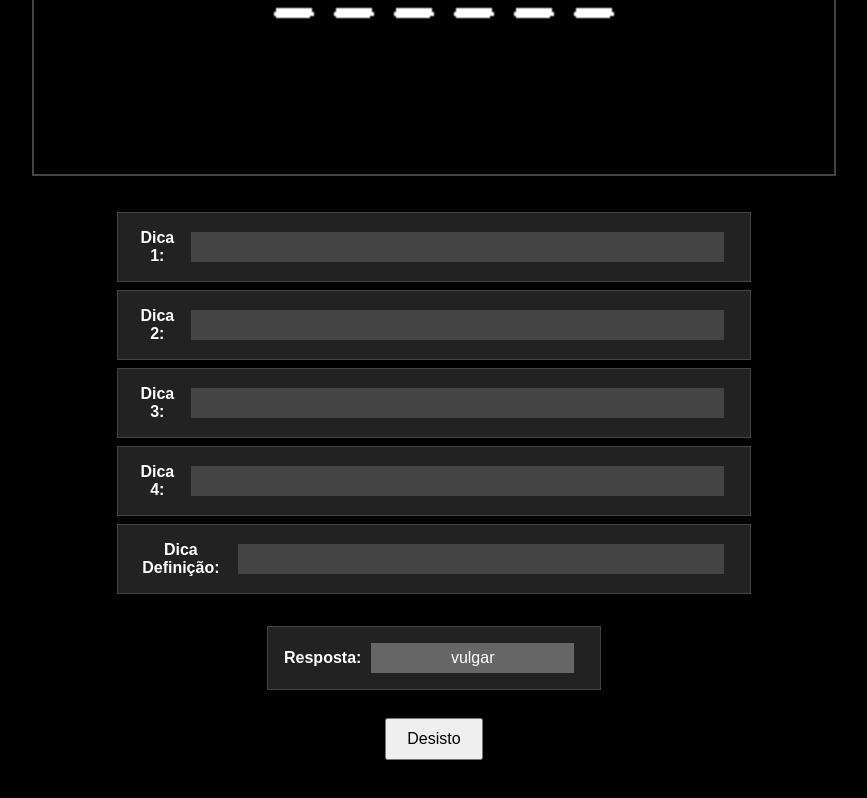
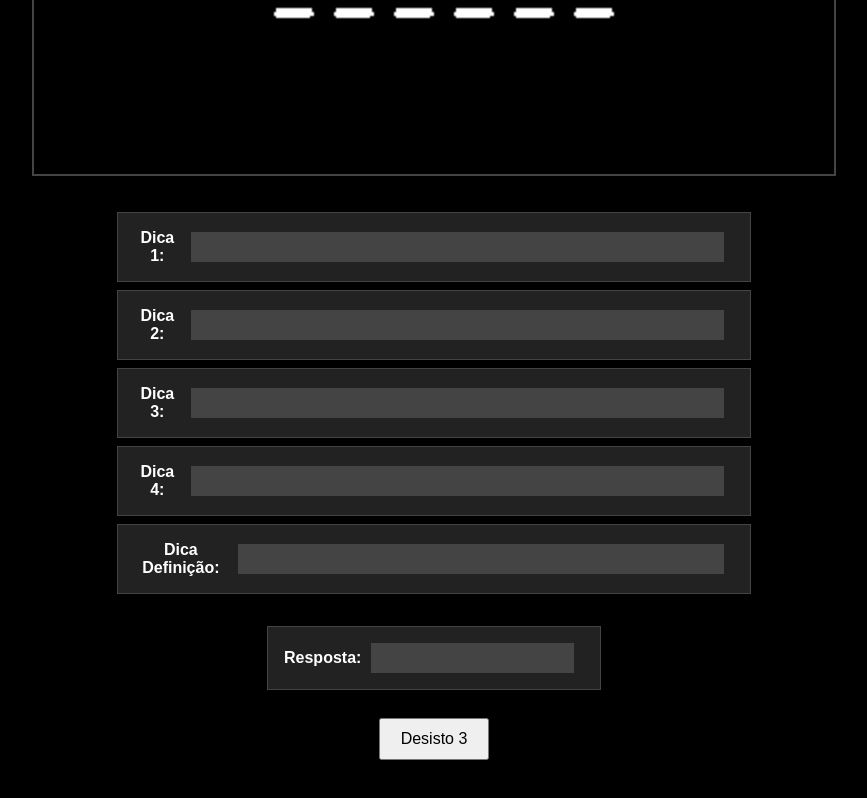
Before and after one commit to Dupletor/e-niguima-dudia, a plain HTML site: page index.html in a window 1280 px wide. Both pictures are taken after a click on the button "Desisto". Shown: the part 668-1466 px from the top of the page, without its empty margins (206-1073 px from the left). Drawn offline with Linux system fonts and the light colour scheme; no server answers.

Commit message:
give up counter

```diff
--- a/index.html
+++ b/index.html
@@ -158,8 +158,18 @@
       return params.get(name) || fallback;
     }
 
+let desistoCount = 4;
+
 function desistir() {
-  reveal(answerBox);
+
+  if (desistoCount > 1) {
+    desistoCount--;
+    document.getElementById("desistoBtn").innerText = "Desisto " + desistoCount;
+  } else {
+    reveal(answerBox);
+    document.getElementById("desistoBtn").innerText = "Desistiu";
+    document.getElementById("desistoBtn").disabled = true;
+  }
 }
 
     const key = getQueryParam("q");
@@ -346,7 +356,7 @@ function desistir() {
 
 </script>
 
-<button onclick="desistir()" style="margin-top: 20px; padding: 10px 20px; font-size: 1rem;">
+<button id="desistoBtn" onclick="desistir()" style="margin-top: 20px; padding: 10px 20px; font-size: 1rem;">
   Desisto
 </button>
 
```
